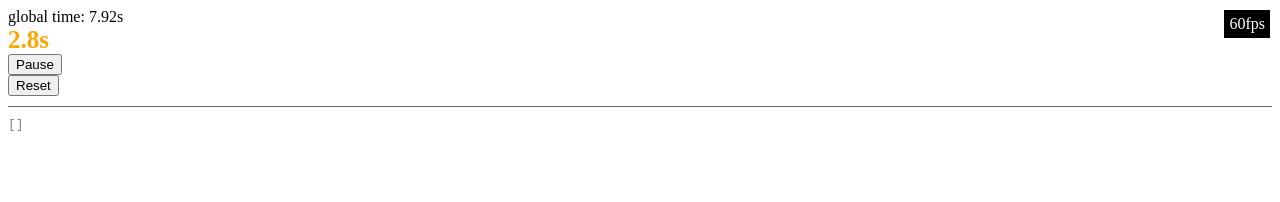
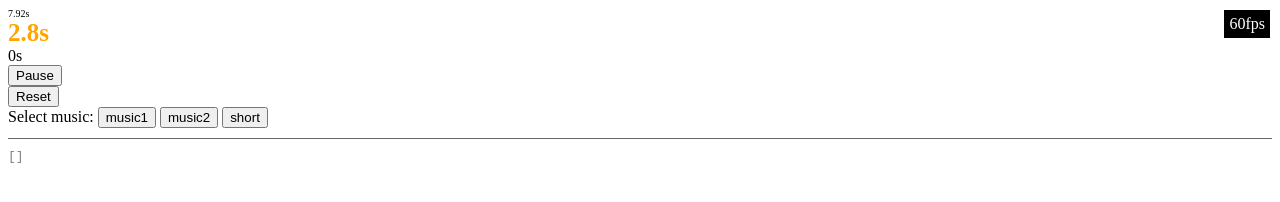
Before and after one commit to diogo-vf/RythmTree, a plain HTML site: page other/test level json creator/main.html in a window 1280 px wide. Both pictures are taken after a click on the button "Start". Drawn offline with Linux system fonts and the light colour scheme.

Commit message:
(test) added support for music

```diff
--- a/other/test level json creator/main.html
+++ b/other/test level json creator/main.html
@@ -6,13 +6,18 @@
     </head>
     <body>
         <p id="fpsDisplay">...</p>
-        global time: <p id="globalTimeDisplay">...</p>
+        <p id="globalTimeDisplay">...</p>
         <p id="timeDisplay">0s</p>
+        <p id="timeLeftDisplay">...</p>
         <button id="startBtn">Start</button>
         <button id="pauseBtn" class="none">Pause</button>
         <br>
         <button id="resetBtn">Reset</button>
         <br>
+        Select music:
+        <button onclick="selectSong('songs/music1.mp3')">music1</button>
+        <button onclick="selectSong('songs/music2.mp3')">music2</button>
+        <button onclick="selectSong('songs/short.mp3')">short</button>
         <p id="jsonPreview">[]</p>
     </body>
 </html>
--- a/other/test level json creator/main.js
+++ b/other/test level json creator/main.js
@@ -5,13 +5,17 @@ var lastFrameStamp = 0;
 
 var sequence = [];
 var startTimeStamp = 0;
+var currentKeys = {};
 
-var currentKeys = {};
+var song = false;
+var songDuration = 0;
 
 document.addEventListener("DOMContentLoaded", boot);
 function boot(){
     console.log("boot");
     //EVENTS
+    //audio
+    selectSong("songs/music2.mp3");
     //keys
     document.body.addEventListener("keydown", keyDown);
     document.body.addEventListener("keyup", keyUp);
@@ -54,50 +58,84 @@ function keyUp(evt){
     //display
     jsonPreview.innerText = JSON.stringify(sequence);
 }
-function start(evt){
+function songLoaded(evt){
+    songDuration = song.duration * 1000;
+    timeLeftDisplay.innerText = getSecString(songDuration);
+}
+function selectSong(songName){
+    if(song){
+        reset();
+    }
+    song = new Audio(songName);
+    song.addEventListener("ended", stop);
+    song.addEventListener("loadeddata", songLoaded);
+}
+async function start(evt){
     if(isRunning){
         return;
     }
-    startTimeStamp = evt.timeStamp - resumeTimeStamp;
-    isRunning = true;
 
     pauseBtn.classList.remove("none");
     startBtn.classList.add("none");
+
+    await song.play();
+
+    startTimeStamp = evt.timeStamp - resumeTimeStamp;
+    isRunning = true;
 }
 function pause(evt){
-    console.log(evt);
     if(!isRunning){
         return;
     }
     resumeTimeStamp = evt.timeStamp - startTimeStamp;
     isRunning = false;
+
+    song.pause();
+
     startBtn.innerText = "Resume";
     pauseBtn.classList.add("none");
     startBtn.classList.remove("none");
 }
 function reset(evt){
-    isRunning = false;
+    stop(evt);
+
     resumeTimeStamp = 0;
     sequence = [];
     currentKeys = {};
 
+    timeDisplay.innerText = "0s";
+    jsonPreview.innerText = "[]"
+    timeLeftDisplay.innerText = getSecString(songDuration);
+}
+function stop(evt){
+    isRunning = false;
+
+    song.pause();
+    song.fastSeek(0);
+
     startBtn.innerText = "Start";
     pauseBtn.classList.add("none");
     startBtn.classList.remove("none");
-    timeDisplay.innerText = "0s";
-    jsonPreview.innerText = "[]"
 }
-
 function draw(timeStamp){
     //fps
     fpsDisplay.innerText = Math.round(1000/(timeStamp - lastFrameStamp)) + "fps";
     lastFrameStamp = timeStamp;
     //global time
-    globalTimeDisplay.innerText = Math.floor(timeStamp/10) / 100 + "s"
-    //sequenceTime
+    globalTimeDisplay.innerText = getSecString(timeStamp);
+
     if(isRunning){
-        timeDisplay.innerText = Math.floor((timeStamp - startTimeStamp)/10)/100 + "s";
+        var levelTime = timeStamp - startTimeStamp;
+        //sequenceTime
+        timeDisplay.innerText = getSecString(levelTime);
+        //timeLeft
+        var timeLeft = songDuration - levelTime;
+        timeLeftDisplay.innerText = getSecString((timeLeft > 0)?timeLeft:0);
     }
     //again
     requestAnimationFrame(draw);
 }
+
+function getSecString(msTime){
+    return Math.floor(msTime/10)/100 + "s";
+}
--- a/other/test level json creator/style.css
+++ b/other/test level json creator/style.css
@@ -14,6 +14,7 @@ p{
 }
 #globalTimeDisplay{
     display: inline-block;
+    font-size: 10px;
 }
 #timeDisplay{
     font-size: 25px;
```
Also changed, not shown: 3 other files.
